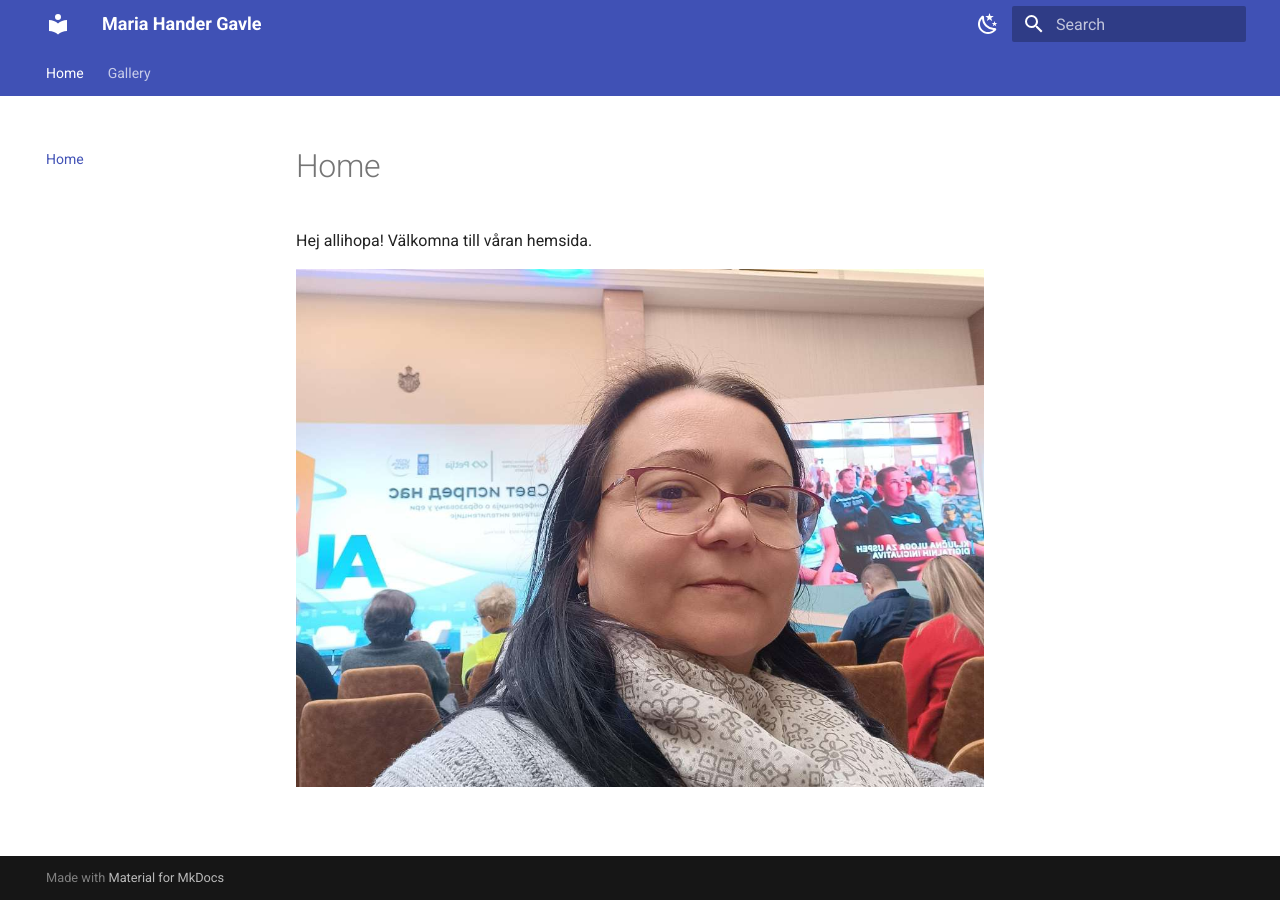
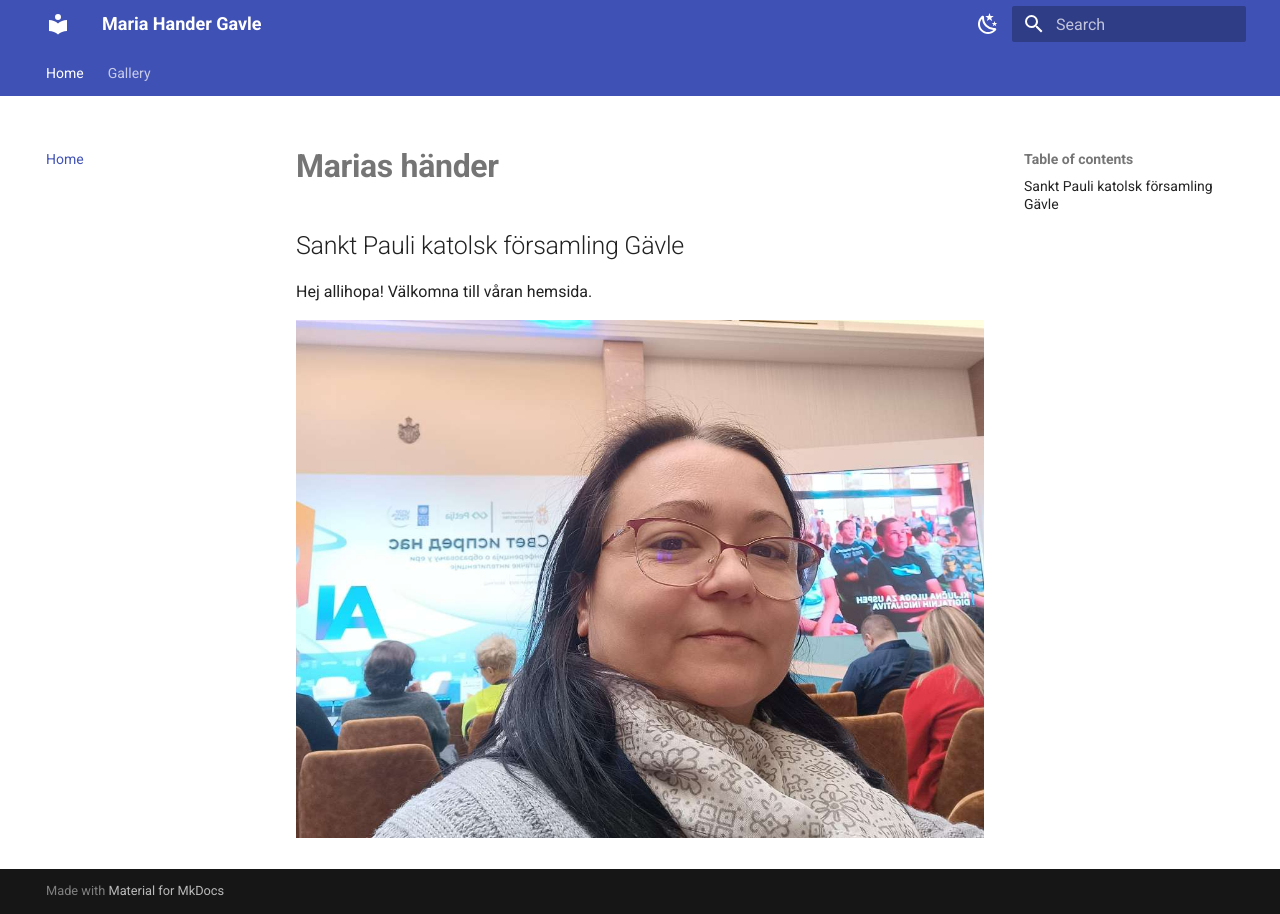
Before and after one commit to marias-hander-gavle/marias-hander-gavle.github.io, an MkDocs documentation site: the page built from docs/index.md, in a window 1280 px wide. Built offline with MkDocs 1.6.1 and Material for MkDocs 9.7.7, drawn with Linux system fonts in a browser that asks for light colours.

Commit message:
Update 2026-04-23

```diff
--- a/docs/index.md
+++ b/docs/index.md
@@ -1,3 +1,6 @@
+# **Marias händer**
+## Sankt Pauli katolsk församling Gävle
+
 Hej allihopa!
 Välkomna till våran hemsida.
 
```
